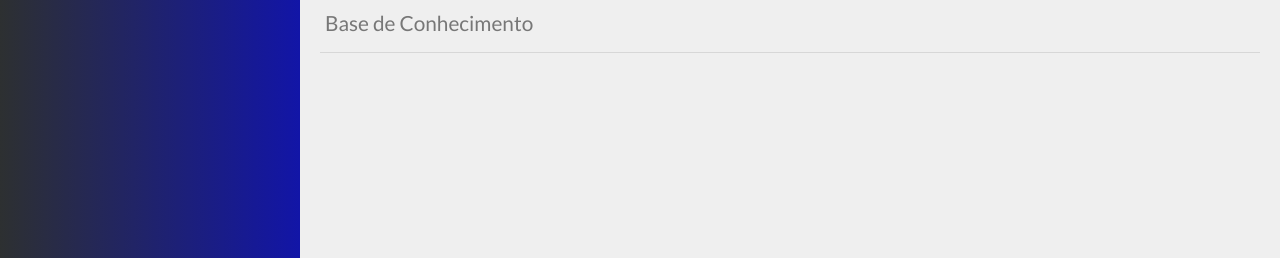
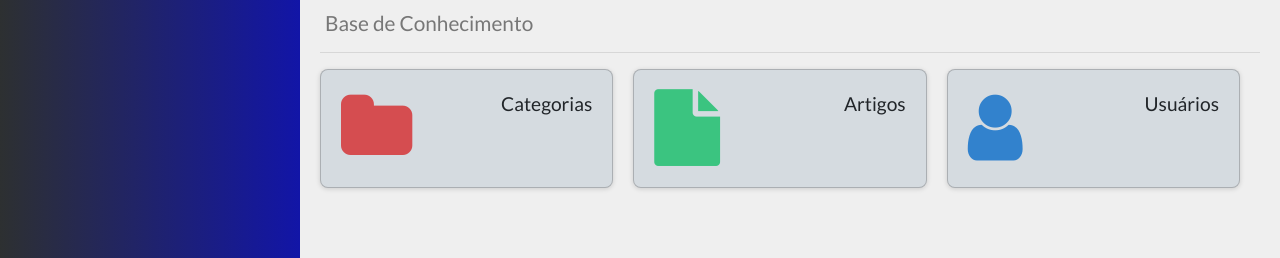
Before and after one commit to JucaRei/KnownledgeJS, a Vue app in the folder frontend/: page / in a window 1280 px wide. Shown: the part 122-380 px from the top of the page. Built offline with nearby package versions, Linux system fonts and the light colour scheme; no server answers.

Commit message:
Dashboard Connected com stats do backend, finished

```diff
--- a/frontend/src/components/home/Home.vue
+++ b/frontend/src/components/home/Home.vue
@@ -1,18 +1,53 @@
 <template>
     <div class="home">
         <PageTitle icon="fa fa-home" main="Dashboard" sub="Base de Conhecimento" />
+        <div class="stats">
+            <Stat title="Categorias" :value="stat.categories"
+            icon="fa fa-folder" color="#d54d50" />
+            <Stat title="Artigos" :value="stat.articles"
+            icon="fa fa-file" color="#3bc480" />
+            <Stat title="Usuários" :value="stat.users"
+            icon="fa fa-user" color="#3282cd" />
+        </div>
     </div>
 </template>
 
 <script>
 import PageTitle from '../template/PageTitle'
+import Stat from './Stat'
+import axios from 'axios'    //importa o axios porque faz uma requisição para o backend
+import { baseApiUrl } from '@/global'    // importar o global para fazer as requisições
 
 export default {
     name: 'Home',
-    components: { PageTitle }
+    components: { PageTitle, Stat },
+    //precisa de um estado interno (lembrando: data no contexto de componente no vue ele é uma função, que retorna um objeto)
+    data: function() {
+        return {
+            // retorna a quantidade de usuários, categorias, artigos
+            stat: {}
+        }
+    },
+    methods: {
+        // onde de fato faz a requisição pro backend
+        getStats(){
+            axios.get(`${baseApiUrl}/stats`).then(res => this.stat = res.data)  // setado para retornar os valores no data
+            // exatamente a url definida para voltar as estatísticas no sistema
+        }
+    }, // mounted - assim que o componente for montado ele, faz a requisição
+    mounted() {
+        this.getStats()
+    }
 }
 </script>
 
 <style>
 
+    .stats {
+        display: flex;
+        /* cada item ocupa seu canto */
+        justify-content: space-between;
+        /* quebra se ele não conseguir renderizar todos os componentes na mesma linha */
+        flex-wrap: wrap;
+    }
 </style>
--- /dev/null
+++ b/frontend/src/components/home/Stat.vue
@@ -0,0 +1,69 @@
+<template>
+  <div class="stat">
+      <div class="stat-icon">
+          <!-- style - resolve para o style computed, para resolver a cor do ícone -->
+          <i :class="icon" :style="style"></i>
+      </div>
+      <div class="stat-info">
+          <span class="stat-title">{{ title }}</span>
+          <span class="stat-value">{{ value }}</span>
+      </div>
+  </div>
+</template>
+
+<script>
+export default {
+    name: 'Stat',
+    props: ['title', 'value', 'icon', 'color'],
+    //retornar a cor que foi passada como propriedade no ícone
+    computed: {
+        style () {
+            return "color: " + (this.color || "#000")
+            // se a cor não foi setada, a padrão assume (preta)
+        }
+    }
+}
+</script>
+
+<style>
+    .stat{
+        /* crescer de acordo com a necessidade */
+        flex: 1;
+        display: flex;
+        border-radius: 8px;
+        /* não ficar grudado um ao outro */
+        margin-right: 20px;
+        margin-bottom: 20px;
+        background-color: rgb(213, 219, 224);
+        padding: 20px;
+        border: 1px solid rgba(0, 0, 0, 0.2);
+        /* sombreamento */
+        box-shadow: 0 1px 5px rgba(0, 0, 0, 0.15);
+    }
+
+    .stat-icon{
+        display: flex;
+        align-items: center;
+    }
+
+    .stat-icon i{
+        font-size: 4.8rem;
+    }
+
+    .stat-info{
+        /* (flex: 1) componente vai crescer dentro de um flex container */
+        flex: 1;
+        display: flex;
+        flex-direction: column;
+        align-items: flex-end
+    }
+
+    .stat-title{
+        font-size: 1.2rem;
+    }
+
+    .stat-value{
+        font-size: 3rem;
+    }
+
+</style>
--- a/frontend/src/main.js
+++ b/frontend/src/main.js
@@ -9,6 +9,9 @@
 
 Vue.config.productionTip = false
 
+// TEMPORÁRIO! (token no header na requisição) (qualquer requisição que o axios fizer dentro do sistema, autmoticamente tera uma header Autorization)
+require('axios').defaults.headers.common['Authorization'] = 'bearer eyJ0eXAiOiJKV1QiLCJhbGciOiJIUzI1NiJ9.eyJpZCI6MSwibmFtZSI6InRlc3QiLCJlbWFpbCI6InRlc3RAdGVzdC5jb20iLCJhZG1pbiI6dHJ1ZSwiaWF0IjoxNTcxMjcwNzA4LCJleHAiOjE1NzE1Mjk5MDh9.cp0o2KESIme9Cgh0Sngl7a2ZdiwhZ_Ys4w1YJKZjq2Q'
+
 new Vue({
   store,
   router,
```
Also changed, not shown: 2 other files (tests, documents, lock files or other folders).
